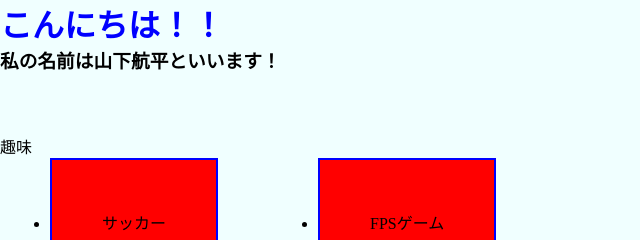
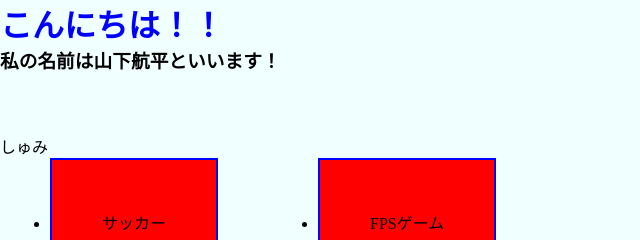
Before and after one commit to M3rry122/profile, a plain HTML site: page myprofile.html in a window 1280 px wide. Shown: the top 240 px of the page, 0-640 px from the left. Drawn offline with Linux system fonts and the light colour scheme.

Commit message:
修正:趣味→しゅみ

```diff
--- a/myprofile.html
+++ b/myprofile.html
@@ -20,7 +20,7 @@
             </nav>
         </div>
     </heder>
-    <p class="font" id="profile">趣味</p>
+    <p class="font" id="profile">しゅみ</p>
     <ul class="ul">
        <li id="a">サッカー</li>
        <li id="b">FPSゲーム</li>
```
